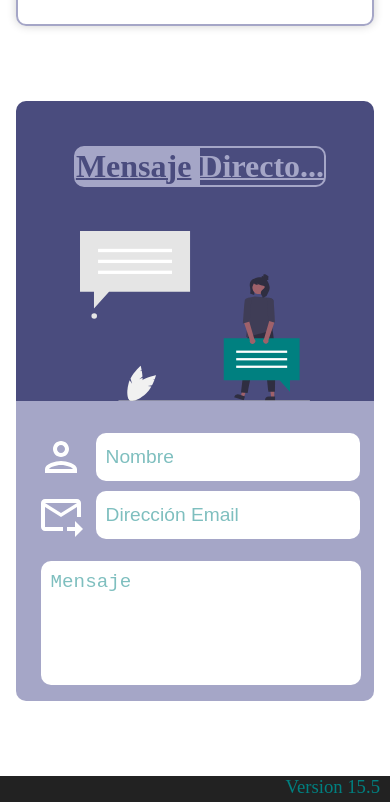
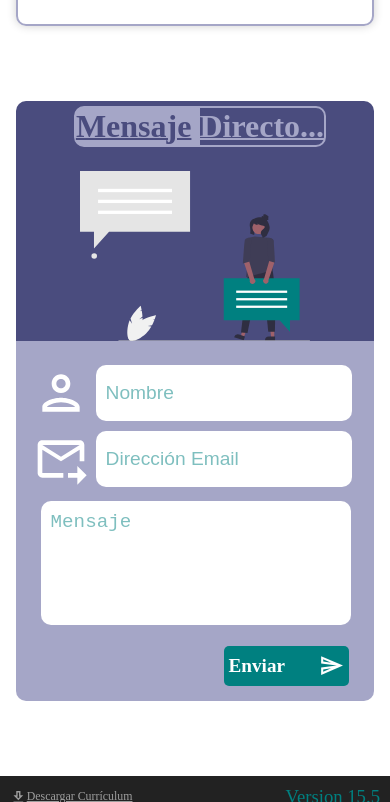
Before and after one commit to Paulino8099/David-Paulino, a website: page index.html in a window 390 px wide. Shown: the part 4945-5747 px from the top of the page. Drawn offline with Linux system fonts and the light colour scheme; files whose address does not match are found by name.

Commit message:
Versioń 16.0

```diff
--- a/CSS/Body.scss
+++ b/CSS/Body.scss
@@ -16,6 +16,9 @@
 	}
 	&::selection {
 		background: #00808080;
+	}
+	svg {
+		width: 50px;
 	}
 }
 body::-webkit-scrollbar {
--- a/CSS/Footer.scss
+++ b/CSS/Footer.scss
@@ -1,4 +1,3 @@
-
 //  ¦¦¦¦¦¦¦¦¦¦¦¦¦¦¦¦¦¦¦¦¦¦¦¦¦¦¦¦¦¦¦¦¦¦¦¦¦¦¦¦¦¦¦¦¦¦¦¦¦¦¦¦¦¦¦¦¦¦¦¦¦¦¦¦¦¦¦¦¦¦¦¦¦¦¦¦¦¦¦¦¦¦¦¦¦¦¦
 //  ¦¦¦¦¦¦¦¦¦¦¦¦¦¦¦¦¦¦¦¦¦¦¦¦¦¦¦¦¦¦¦¦¦¦¦¦¦¦¦Desktop¦¦¦¦¦¦¦¦¦¦¦¦¦¦¦¦¦¦¦¦¦¦¦¦¦¦¦¦¦¦¦¦¦¦¦¦¦¦¦¦¦
 //  ¦¦¦¦¦¦¦¦¦¦¦¦¦¦¦¦¦¦¦¦¦¦¦¦¦¦¦¦¦¦Desktop¦¦¦¦¦¦¦¦¦Desktop¦¦¦¦¦¦¦¦¦¦¦¦¦¦¦¦¦¦¦¦¦¦¦¦¦¦¦¦¦¦¦¦¦¦
@@ -16,6 +15,29 @@
 	grid-row: 12/13;
 	grid-template-columns: repeat(8, 1fr);
 	grid-template-rows: repeat(8, auto);
+	// CV
+	.download-cv {
+		align-items: center;
+		margin: 10px;
+
+		display: flex;
+		grid-column: 1/9;
+		grid-row: 1/2;
+		svg {
+			fill: #9e9e9e;
+			width: calc(.8rem + 1vw);
+		}
+		a {
+			color: #9e9e9e;
+			font-size: calc(.5rem + 1vw);
+			&:hover {
+				color: #008080;
+			}
+			&:active {
+				text-decoration: none;
+			}
+		}
+	}
 	// versión
 	.version-website {
 		color: #008080;
@@ -24,8 +46,8 @@
 		justify-self: end;
 		align-self: center;
 		text-align: center;
-      margin-right: 10px;
-      z-index: 20;
+		margin: 10px;
+		z-index: 100;
 		&:hover {
 			text-decoration: underline;
 		}
@@ -37,13 +59,13 @@
 	.copyRight-content {
 		color: #9e9e9e;
 		align-items: center;
-      margin: 10px 5px;
+		margin: 10px;
 
 		display: flex;
 		grid-column: 1/9;
 		grid-row: 8/9;
 		svg {
-        fill: #9E9E9E;
+			fill: #9e9e9e;
 			width: 25px;
 		}
 		h3 {
@@ -98,7 +120,7 @@
 			grid-column: 1/9;
 			grid-row: 8/9;
 			svg {
-        fill: #9E9E9E;
+				fill: #9e9e9e;
 				width: 25px;
 			}
 			h3 {
--- a/CSS/contacto.scss
+++ b/CSS/contacto.scss
@@ -58,7 +58,7 @@
 		}
 	}
 
-	// content
+	// contact (content)
 	.contact-content {
 		border: 2px solid #a5a6c7;
 		overflow: hidden;
@@ -265,7 +265,7 @@
 			}
 		}
 	}
-	// message direct container
+	// message direct (container)
 	.messageDirect-container {
 		overflow: hidden;
 		margin: 0 4% 75px 4%;
@@ -581,13 +581,14 @@
 		}
 		// message direct
 		.messageDirect-container {
-			height: 600px; //edit (delete: 300px, add: min-content)
+			min-height: 600px; //edit (delete: 300px, add: min-content)
 			justify-items: center;
+			position: relative;
 			background: linear-gradient(
 				0deg,
 				#a5a6c7 0%,
-				#a5a6c7 50%,
-				#4a4c7e 50%,
+				#a5a6c7 60%,
+				#4a4c7e 60%,
 				#4a4c7e 100%
 			); //edit (delete: [90deg, 30%, 30%], add: [0deg, 60%, 60%])
 
@@ -596,7 +597,8 @@
 			.titlePrimary-messageDirect {
 				position: relative; // edit (delete: absolute, add: relative)
 				height: 5%; // edit (add: height)
-				margin-bottom: 10px; // edit (add: 10px)
+				// margin-bottom: 10px; // edit (add: 10px)
+				margin-top: 0; // edit (add: margin-top)
 				padding: 5px; // edit (add: padding)
 				h1 {
 					border: 2px solid #a5a6c7; // edit (add: border)
@@ -613,27 +615,25 @@
 			}
 			// imagen
 			span {
-				margin-top: 40px; // edit (add: 10px)
+				margin-top: 10px; // edit (add: 10px)
 				width: 100%; // edit (delete: 50%, add: auto)
-				height: 30%;
-				// edit (add: 35%)
-				display: grid;
-				// edit (add: display)
+				height: 35%; // edit (add: 35%)
+				display: grid; // edit (add: display)
 				img {
-					width: 230px;
-					justify-self: center;
+					width: 230px; //edit (remove: 80%, add: 230px)
 				}
 			}
 			// formulario de envío
 			.messageDirect-content {
 				padding-top: 0; // edit (add:  padding-top)
 				margin: 0; // edit (delete: 25px, add: 0)
-				width: auto; // edit (delete: 50%, add: auto)
+				width: 90%; // edit (delete: 50%, add: 90%)
 				height: 60%; // edit (add: 60%)
+				bottom: 0; //edit (add: bottom)
+				position: absolute; //edit (add: position)
 				.input-content {
 					margin-bottom: 0; // edit (remove: 15px, add: 0)
-					margin-left: -15px;
-					// edit (add: margin-left)
+					margin-left: -15px; // edit (add: margin-left)
 					span {
 						svg {
 							width: 70px; // edit (delete: 30px, add: 70px)
@@ -646,14 +646,11 @@
 				}
 				// btn send
 				.btn-send-messageDirect {
-					width: 115px;
-					// edit (delete: 100px, add: 115px)
-					height: 40px;
-					// edit (delete: 30, add: 40px)
-					margin: 15px;
-					// edit (add: 15px)
+					width: 115px; // edit (delete: 100px, add: 115px)
+					height: 40px; // edit (delete: 30, add: 40px)
+					margin: 15px; // edit (add: 15px)
 					h3 {
-						font-size: 1.2rem;
+						font-size: 1.2rem; //edit (remove: 1rem, add: 1.2rem)
 					}
 					svg {
 						animation: identifier 3s ease infinite; // edit (delete: 1s, add: 3s)
--- a/index.html
+++ b/index.html
@@ -1544,6 +1544,15 @@
             </svg>
             <h3>Todos los derechos reservados 2021-2025</h3>
         </div>
+        <div class="download-cv">
+            <svg viewBox="0 0 24 24">
+                <path d="M0 0h24v24H0V0z" fill="none" />
+                <path d="M19 9h-4V3H9v6H5l7 7 7-7zm-8 2V5h2v6h1.17L12 13.17 9.83 11H11zm-6 7h14v2H5z" />
+            </svg>
+            <a href="./PDF/curriculum-DP.pdf" download="Currículum (David Paulino)">
+                Descargar Currículum
+            </a>
+        </div>
 
     </footer>
 
```
Also changed, not shown: CSS/Body.css, CSS/Footer.css, CSS/contacto.css, SVG/download.svg (added), 4 other files. Lines whose indentation alone changed are shown as unchanged.
